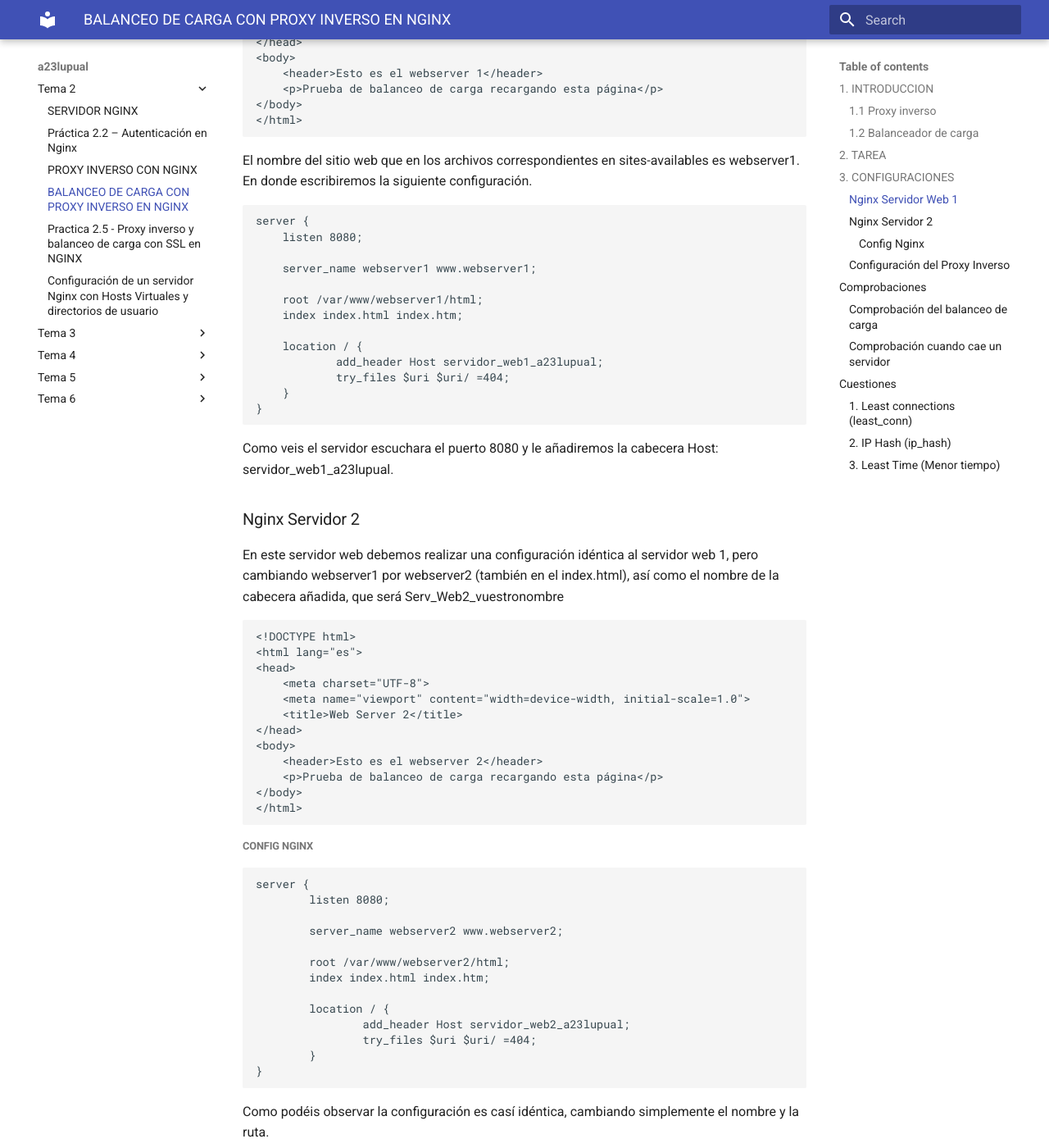
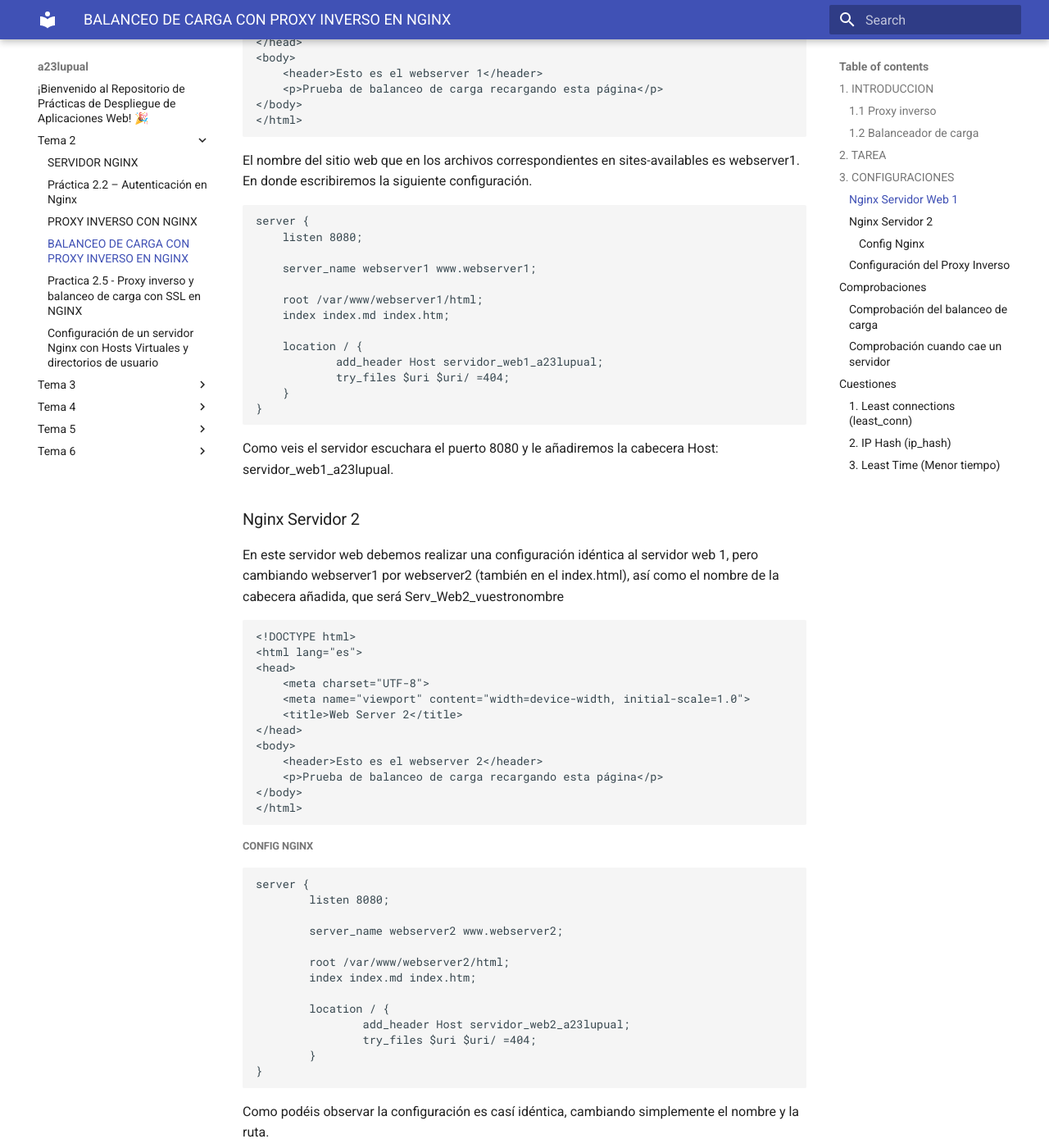
Before and after one commit to a23lupual/a23lupual.github.io, an MkDocs documentation site: the page built from docs/Tema 2/tarea2.4.md, in a window 1280 px wide and 1400 px high, scrolled down 1585 px. Shown: the whole window at 82% size. Built offline with MkDocs 1.6.1 and Material for MkDocs 9.7.7, drawn with Linux system fonts in a browser that asks for light colours.

Commit message:
Segunda rectificación al index

```diff
--- a/docs/Tema 2/tarea2.4.md
+++ b/docs/Tema 2/tarea2.4.md
@@ -55,7 +55,7 @@
     server_name webserver1 www.webserver1;
 
     root /var/www/webserver1/html;
-    index index.html index.htm;
+    index index.md index.htm;
 
     location / {
             add_header Host servidor_web1_a23lupual;
@@ -95,7 +95,7 @@
         server_name webserver2 www.webserver2;
 
         root /var/www/webserver2/html;
-        index index.html index.htm;
+        index index.md index.htm;
 
         location / {
                 add_header Host servidor_web2_a23lupual;
```
Also changed, not shown: docs/index.html (deleted, +0 -17 lines), docs/index.md (added, +14 -0 lines).
